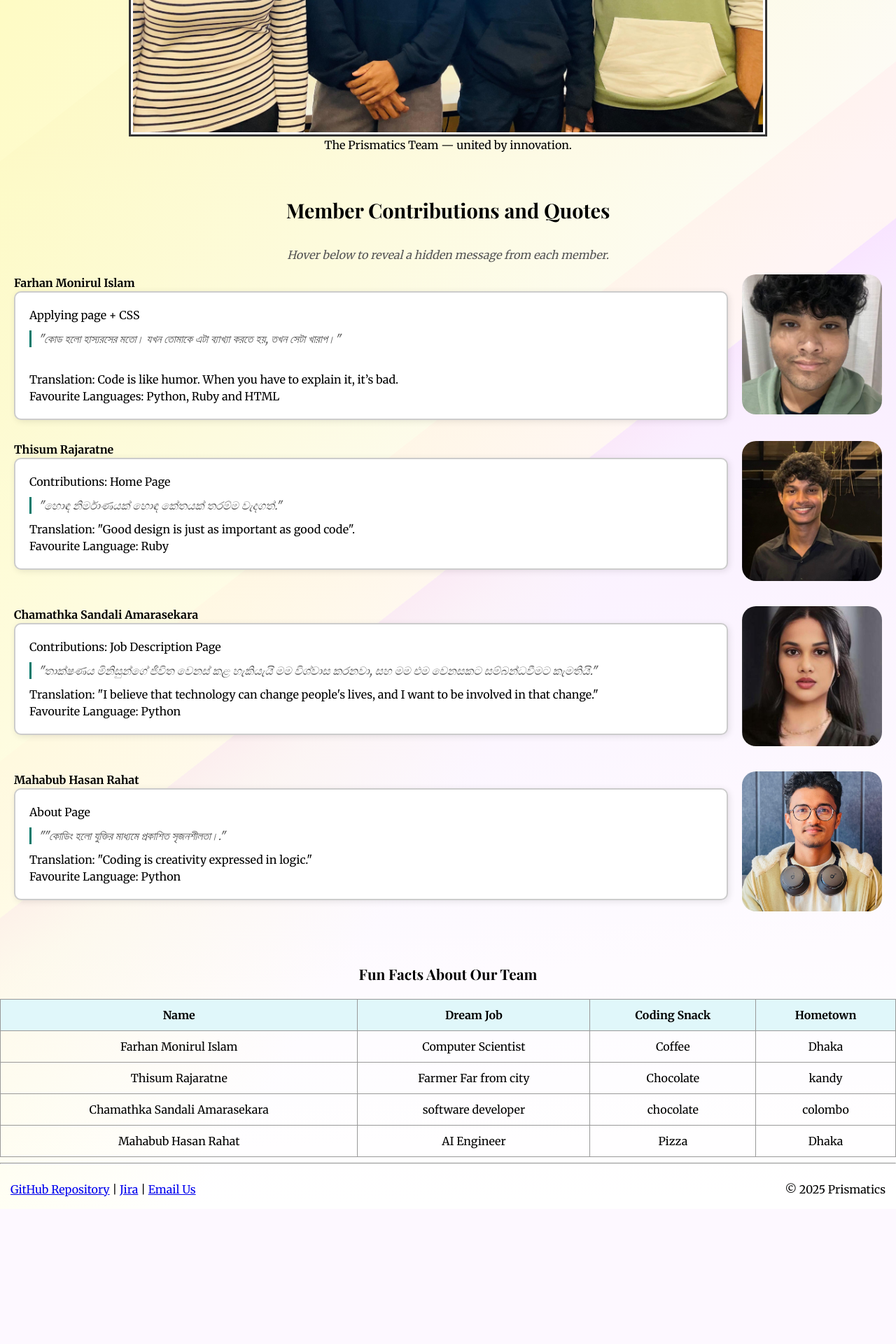
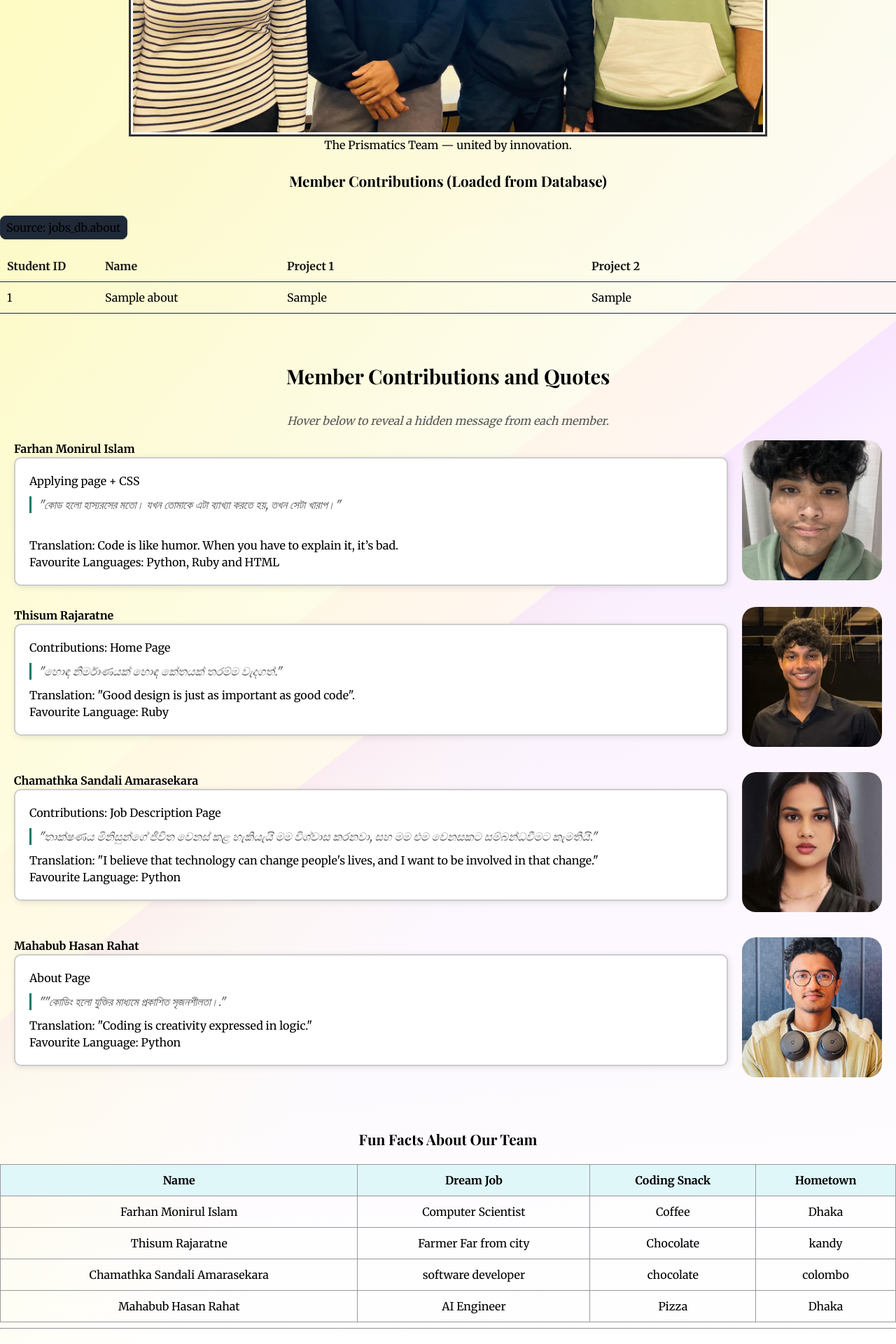
Before and after one commit to 105975653/Prismatics_group-project-2, a PHP site: page /about.php in a window 1280 px wide. Shown: the part 1000-2920 px from the top of the page at 70% size. Before the commit the page ends 2709 px from the top, so only its background shows below. Run offline with PHP 8.4, Linux system fonts and the light colour scheme; tables that the repository leaves empty or names only in its code hold one stand-in row (values such as "Sample post").

Commit message:
Task 7: About page loads contributions from jobs_db.about via PDO (add db.php)

```diff
--- a/about.php
+++ b/about.php
@@ -1,3 +1,16 @@
+<?php
+// Load DB helper and fetch member contributions from jobs_db.about
+require_once __DIR__ . '/db.php';
+
+try {
+  $rows = db()->query(
+    'SELECT Student_ID, Name, Contribution_part1, Contribution_part2 FROM about ORDER BY Student_ID'
+  )->fetchAll();
+} catch (Throwable $e) {
+  // Fail soft so the page layout still renders
+  $rows = [];
+}
+?>
 <!DOCTYPE html>
 <html lang="en">
 <head>
@@ -17,20 +30,18 @@
   <link href="https://fonts.googleapis.com/css2?family=Merriweather:wght@400;700&family=Playfair+Display:wght@400;700&display=swap" rel="stylesheet">
 
   <style>
-    #farhan-color {
-      color: #ff0000;
-      }
+    #farhan-color { color: #ff0000; }
+    #thisum-color { color: #0400ff; }
+    #chamathka-color { color: #ee00ff; }
 
-    #thisum-color {
-      color: #0400ff;
-      }
-
-    #chamathka-color {
-      color: #ee00ff;
-      }
+    /* minimal styles for the DB table; does not affect your layout */
+    .db-contrib{margin:24px 0}
+    .db-contrib table{width:100%;border-collapse:collapse}
+    .db-contrib th,.db-contrib td{padding:10px;border-bottom:1px solid #1f2937;vertical-align:top}
+    .db-contrib th{text-align:left;opacity:.9}
+    .db-badge{display:inline-block;background:#1f2937;border:1px solid #263244;border-radius:8px;padding:4px 8px}
+    .wrap{white-space:pre-line}
   </style>
-
-
 </head>
 <body>
 
@@ -44,10 +55,11 @@
 <nav>
   <img src="images/logo3.png" alt="Prismatic Logo" title="Prismatics Logo" class="logo">
   <ul class="nav-menu">
-    <li><a href="index.html">Home</a></li>
-    <li><a href="jobdesc.html">Jobs</a></li>
-    <li><a href="apply.html">Apply</a></li>
-    <li><a href="about.html" class="active-link" >About</a></li>
+    <!-- If your pages are still .html, swap .php back to .html -->
+    <li><a href="index.php">Home</a></li>
+    <li><a href="jobs.php">Jobs</a></li>
+    <li><a href="apply.php">Apply</a></li>
+    <li><a href="about.php" class="active-link">About</a></li>
   </ul>
 </nav>
 </header>
@@ -85,6 +97,36 @@
   </figure>
 </section>
 
+<!-- DB-driven contributions table (inserted; layout around it unchanged) -->
+<section class="db-contrib">
+  <h2>Member Contributions (Loaded from Database)</h2>
+  <p class="db-badge">Source: jobs_db.about</p>
+
+  <?php if (!$rows): ?>
+    <p>No records yet. Add rows in phpMyAdmin → jobs_db → about.</p>
+  <?php else: ?>
+    <table>
+      <thead>
+        <tr>
+          <th style="width:120px;">Student ID</th>
+          <th style="width:240px;">Name</th>
+          <th>Project 1</th>
+          <th>Project 2</th>
+        </tr>
+      </thead>
+      <tbody>
+        <?php foreach ($rows as $r): ?>
+          <tr>
+            <td><?= htmlspecialchars($r['Student_ID']) ?></td>
+            <td><?= htmlspecialchars($r['Name']) ?></td>
+            <td class="wrap"><?= nl2br(htmlspecialchars($r['Contribution_part1'])) ?></td>
+            <td class="wrap"><?= nl2br(htmlspecialchars($r['Contribution_part2'])) ?></td>
+          </tr>
+        <?php endforeach; ?>
+      </tbody>
+    </table>
+  <?php endif; ?>
+</section>
 
 <!-- Member Contributions -->
 <section id="Membercontrib">
@@ -165,9 +207,6 @@
 
 </section>
 
-
-
-
 <!-- Fun Facts Table -->
 <section>
   <h2>Fun Facts About Our Team</h2>
--- /dev/null
+++ b/db.php
@@ -0,0 +1,15 @@
+<?php
+function db(): PDO {
+  static $pdo = null;
+  if ($pdo === null) {
+    $pdo = new PDO(
+      'mysql:host=127.0.0.1;dbname=jobs_db;charset=utf8mb4',
+      'root','',[
+        PDO::ATTR_ERRMODE => PDO::ERRMODE_EXCEPTION,
+        PDO::ATTR_DEFAULT_FETCH_MODE => PDO::FETCH_ASSOC,
+        PDO::ATTR_EMULATE_PREPARES => false,
+      ]
+    );
+  }
+  return $pdo;
+}
```
